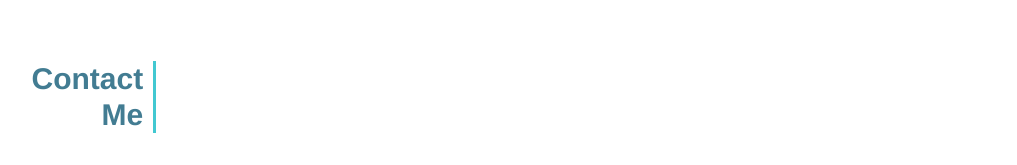
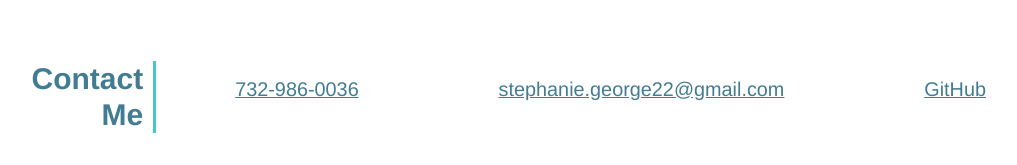
Before and after one commit to stephgeorge22/Portfolio, a plain HTML site: page index.html in a window 1280 px wide. Shown: the part 1507-1672 px from the top of the page, without its empty margins (151-1168 px from the left). Drawn offline with Linux system fonts and the light colour scheme.

Commit message:
contact me section html and css

```diff
--- a/assets/css/style.css
+++ b/assets/css/style.css
@@ -190,3 +190,35 @@ header nav ul li a {
     padding-left: 20px;
     padding-right: 20px;
   }
+
+  /* style contact section */
+.contact-me a {
+    text-decoration: none;
+    color: var(--primary-color);
+}
+
+.contact-me nav {
+    margin: 7px 0;
+}
+
+.contact-me nav ul {
+    display: flex;
+    flex-wrap: wrap;
+    justify-content: space-between;
+    align-items: center;
+    list-style: none;
+}
+
+.contact-me nav ul li a {
+    padding: 10px 15px;
+    font-weight: lighter;
+    font-size: 1.55vw;
+    text-decoration:underline var(--primary-color);
+}
+
+.contact-me nav ul li p {
+    padding: 10px 15px;
+    font-weight: lighter;
+    font-size: 1.55vw;
+    text-decoration:underline var(--primary-color);
+}
--- a/index.html
+++ b/index.html
@@ -113,14 +113,27 @@
             <div class="title">
                 <h2 class="section-title primary-border">Contact Me</h2>
             </div>
-            <div class="info">
-                <!--number-->
-                <!--email-->
-                <!--git hub-->
+            <div class="info contact-me">
+                <nav>
+                    <!-- Unordered list element -->
+                    <ul>
+                        <!-- List item element-->
+                        <li>
+                            <!--number-->
+                            <p>732-986-0036</p>
+                        </li>
+                        <li>
+                            <!--email-->
+                            <a href="mailto:stephanie.george22@gmail.com">stephanie.george22@gmail.com</a><br />
+                        </li>
+                        <li>
+                            <!--git hub-->
+                            <a href="https://github.com/stephgeorge22">GitHub</a>
+                        </li>
+                    </ul>
+                </nav>
             </div>
         </section>
 
-
     </body>
-
 </html>
```
